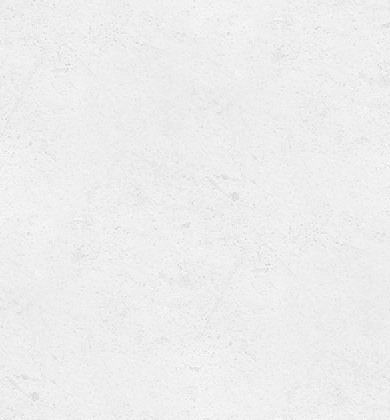
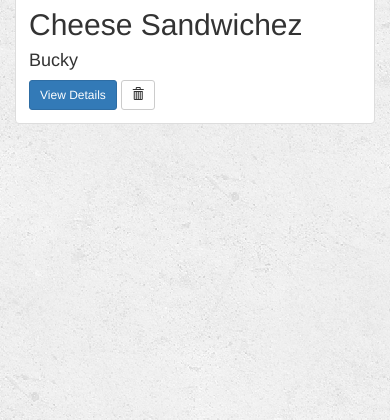
Before and after one commit to ralbertazzi/django-tutorial, a Django app: page /music/ in a window 390 px wide. Shown: the part 361-781 px from the top of the page. Run offline with Django 3.2, Linux system fonts and the light colour scheme; data comes from the database, SQL or seed files in the repository; both versions use the stored data as it was after the commit; some libraries are stand-ins or nearby versions.

Commit message:
Up to Tutorial 36

```diff
--- a/music/models.py
+++ b/music/models.py
@@ -6,7 +6,7 @@ class Album(models.Model):
     artist = models.CharField(max_length=250)
     title = models.CharField(max_length=500)
     genre = models.CharField(max_length=100)
-    logo = models.CharField(max_length=1000)
+    logo = models.FileField()
 
     def get_absolute_url(self):
         return reverse('music:detail', kwargs={'pk': self.pk})
--- a/music/templates/music/detail.html
+++ b/music/templates/music/detail.html
@@ -3,7 +3,7 @@
 
 {% block body %}
 
-    <img src="{{ album.logo }}" style="width: 250px;">
+    <img src="{{ album.logo.url }}" style="width: 250px;">
 
     <h1>{{ album.title }}</h1>
     <h2>{{ album.artist }}</h2>
--- a/music/templates/music/index.html
+++ b/music/templates/music/index.html
@@ -2,10 +2,50 @@
 
 {% block body %}
 
-    <ul>
-        {% for album in all_albums %}
-            <li><a href="{% url 'music:detail' album.id %}">{{ album.title }}</a></li>
-        {% endfor %}
-    </ul>
+<div class="albums-container container-fluid">
+
+    <!-- Albums -->
+    <div class="row">
+        {% if albums %}
+            {% for album in albums %}
+                <div class="col-sm-4 col-lg-2">
+                    <div class="thumbnail">
+                        <a href="{% url 'music:detail' album.id %}">
+                            <img src="{{ album.logo.url }}" class="img-responsive">
+                        </a>
+                        <div class="caption">
+                            <h2>{{ album.title }}</h2>
+                            <h4>{{ album.artist }}</h4>
+
+                            <!-- View Details -->
+                            <a href="{% url 'music:detail' album.id %}" class="btn btn-primary btn-sm" role="button">View Details</a>
+
+                            <!-- Delete Album -->
+                            <form action="{% url 'music:album-delete' album.id %}" method="post" style="display: inline;">
+                                {% csrf_token %}
+                                <input type="hidden" name="album_id" value="{{ album.id }}" />
+                                <button type="submit" class="btn btn-default btn-sm">
+                                    <span class="glyphicon glyphicon-trash"></span>
+                                </button>
+                            </form>
+
+
+                        </div>
+                    </div>
+                </div>
+                {% cycle '' '' '' '' '' '<div class="clearfix visible-lg"></div>' %}
+            {% endfor %}
+        {% else %}
+            <div class="col-sm-12">
+                <br>
+                <a href="{% url 'music:album-add' %}">
+                    <button type="button" class="btn btn-success">
+                        <span class="glyphicon glyphicon-plus"></span>&nbsp; Add an Album
+                    </button>
+                </a>
+            </div>
+        {% endif %}
+    </div>
+</div>
 
 {% endblock %}
--- a/music/urls.py
+++ b/music/urls.py
@@ -12,5 +12,15 @@ urlpatterns = [
     # before Django 2: r'^(?P<album_id>[0-9]+)$'
 
     # /music/album/add/
-    path('album/add/', views.AlbumCreate.as_view(), name='album-add')
+    path('album/add/', views.AlbumCreate.as_view(), name='album-add'),
+
+    # /music/album/<album-id>/
+    path('album/<int:pk>/', views.AlbumUpdate.as_view(), name='album-update'),
+
+    # /music/album/<album-id>/delete
+    path('album/<int:pk>/delete', views.AlbumDelete.as_view(), name='album-delete'),
+
+    # /music/register
+    path('register/', views.UserFormView.as_view(), name='register'),
+
 ]
--- a/music/views.py
+++ b/music/views.py
@@ -1,9 +1,13 @@
 from django.views import generic
+from django.shortcuts import render, redirect
+from django.contrib.auth import authenticate, login
+from django.urls import reverse_lazy
 from .models import Album
+from .forms import UserForm
 
 
 class IndexView(generic.ListView):
-    context_object_name = 'all_albums'  # default is object_list
+    context_object_name = 'albums'  # default is object_list
     template_name = 'music/index.html'
 
     def get_queryset(self):
@@ -18,3 +22,52 @@ class DetailView(generic.DetailView):
 class AlbumCreate(generic.CreateView):
     model = Album
     fields = ['artist', 'title', 'genre', 'logo']
+
+
+class AlbumUpdate(generic.UpdateView):
+    model = Album
+    fields = ['artist', 'title', 'genre', 'logo']
+
+
+class AlbumDelete(generic.DeleteView):
+    model = Album
+    success_url = reverse_lazy('music:index')
+
+
+class UserFormView(generic.View):
+    form_class = UserForm
+    template_name = 'music/registration_form.html'
+
+    # user doesn't have an account
+    # display blank form
+    def get(self, request):
+        form = self.form_class(None)
+        return render(request, self.template_name, {'form': form})
+
+
+    # User types in information and hits submit
+    # Create a new user
+    def post(self, request):
+        form = self.form_class(request.POST)
+
+        if form.is_valid():
+
+            # Create an object from the form, but don't save it yet
+            user = form.save(commit=False)
+
+            # cleaned (normalized) data
+            username = form.cleaned_data['username']
+            password = form.cleaned_data['password']
+
+            user.set_password(password)
+            user.save()
+
+            # returns User object if credentials are correct
+            user = authenticate(username=username, password=password)
+
+            if user is not None and user.is_active:
+                login(request, user)
+                return redirect('music:index')
+                # from now on you can user request.user
+
+        return render(request, self.template_name, {'form': form})
--- a/website/settings.py
+++ b/website/settings.py
@@ -122,3 +122,8 @@ STATIC_URL = '/static/'
 STATICFILES_DIRS = [
     os.path.join(BASE_DIR, "static"),
 ]
+
+# Actual computer path
+MEDIA_ROOT = os.path.join(BASE_DIR, 'media')
+# For relative urls
+MEDIA_URL = '/media/'
--- a/website/urls.py
+++ b/website/urls.py
@@ -15,8 +15,14 @@ Including another URLconf
 """
 from django.contrib import admin
 from django.urls import path, include
+from django.conf import settings
+from django.conf.urls.static import static
 
 urlpatterns = [
     path('admin/', admin.site.urls),
     path('music/', include('music.urls'))
 ]
+
+if settings.DEBUG:
+    urlpatterns += static(settings.STATIC_URL, document_root=settings.STATIC_ROOT)
+    urlpatterns += static(settings.MEDIA_URL, document_root=settings.MEDIA_ROOT)
```
Also changed, not shown: music/forms.py (added, +11 -0 lines), db.sqlite3.
